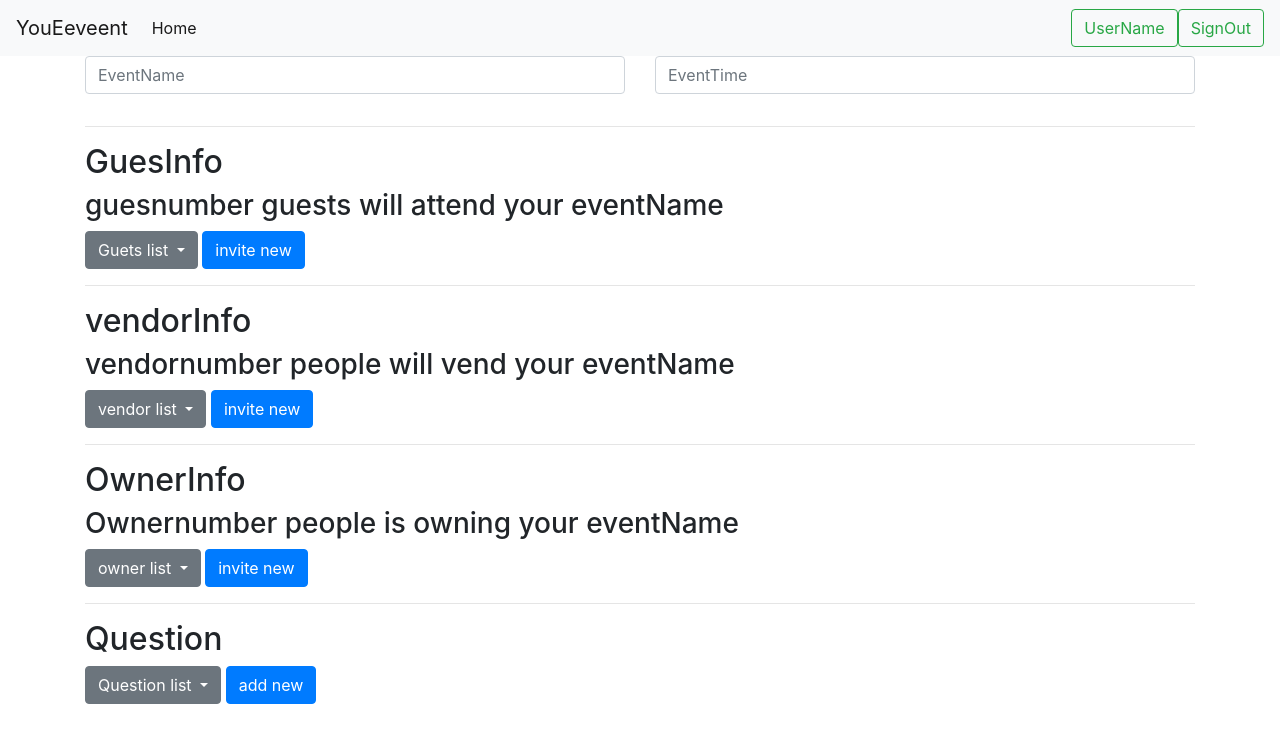
After one commit to yououhan/ECE590_04_HW1_RSVP, a Django app: template mysite/RSVP/templates/RSVP/events_list.html in a window 1280 px wide. The commit adds this page. Shown: the top 743 px of the page. Run offline with Django 3.2, Linux system fonts and the light colour scheme; the template is opened without the code that fills it, so the values that code supplies are empty; some libraries are stand-ins or nearby versions.

Commit message:
little bit change in home html

```diff
--- /dev/null
+++ b/mysite/RSVP/templates/RSVP/events_list.html
@@ -0,0 +1,151 @@
+<!DOCTYPE html>
+<html>
+<head>
+	<title>own event</title>
+
+	<!--the order maters here-->
+	<script src="https://code.jquery.com/jquery-3.2.1.slim.min.js" integrity="sha384-KJ3o2DKtIkvYIK3UENzmM7KCkRr/rE9/Qpg6aAZGJwFDMVNA/GpGFF93hXpG5KkN" crossorigin="anonymous"></script>
+
+    <script src="https://cdnjs.cloudflare.com/ajax/libs/popper.js/1.12.9/umd/popper.min.js" integrity="sha384-ApNbgh9B+Y1QKtv3Rn7W3mgPxhU9K/ScQsAP7hUibX39j7fakFPskvXusvfa0b4Q" crossorigin="anonymous"></script>
+
+	<link rel="stylesheet" href="https://maxcdn.bootstrapcdn.com/bootstrap/4.0.0/css/bootstrap.min.css" integrity="sha384-Gn5384xqQ1aoWXA+058RXPxPg6fy4IWvTNh0E263XmFcJlSAwiGgFAW/dAiS6JXm" crossorigin="anonymous">
+
+	<script src="https://maxcdn.bootstrapcdn.com/bootstrap/4.0.0/js/bootstrap.min.js" integrity="sha384-JZR6Spejh4U02d8jOt6vLEHfe/JQGiRRSQQxSfFWpi1MquVdAyjUar5+76PVCmYl" crossorigin="anonymous"></script>
+
+<!-- Latest compiled and minified JavaScript -->
+
+</head>
+
+<body>
+
+<!--the navbar!!!!!!!!!!!!!!!!!!!!!!!!-->
+    <nav class="navbar navbar-expand-lg navbar-light bg-light">
+      <a class="navbar-brand" href="#">YouEeveent</a>
+      <button class="navbar-toggler" type="button" data-toggle="collapse" data-target="#navbarSupportedContent" aria-controls="navbarSupportedContent" aria-expanded="false" aria-label="Toggle navigation">
+        <span class="navbar-toggler-icon"></span>
+      </button>
+
+      <div class="collapse navbar-collapse" id="navbarSupportedContent">
+        <ul class="navbar-nav mr-auto">
+          <li class="nav-item active">
+            <a class="nav-link" href="#">Home <span class="sr-only">(current)</span></a>
+          </li>
+        </ul>
+        <form class="form-inline my-2 my-lg-0">
+          <button class="btn btn-outline-success my-2 my-sm-0" type="submit">UserName</button>
+          <button class="btn btn-outline-success my-2 my-sm-0" type="submit">SignOut</button>
+        </form>
+      </div>
+    </nav>
+
+<!--the event name and time!!!!!!!!!!!!!!!!!!!!!!!-->
+  <div class="container">
+    <div class="row">
+      <div class="col-md-6 mb-3">
+        <input type="text" class="form-control" placeholder="EventName" value="" required="">
+      </div>
+      <div class="col-md-6 mb-3">
+        <input type="text" class="form-control" placeholder="EventTime" value="" required="">
+      </div>
+    </div>
+
+<hr>
+
+<!--the guestInfo-->
+    <div class="mb-3">
+      <h2>GuesInfo</h2>
+      <h3>
+      	<span>guesnumber</span> guests will attend your <span>eventName</span>
+      </h3>
+<div class="bd-example">
+	<div class="dropdown">
+  		<button class="btn btn-secondary dropdown-toggle" type="button" id="dropdownMenuButton" data-toggle="dropdown" aria-haspopup="true" aria-expanded="false">
+    	Guets list
+  		</button>
+  	 	<div class="dropdown-menu" aria-labelledby="dropdownMenuButton">
+    	<a class="dropdown-item" href="#">Name1</a>
+   		<a class="dropdown-item" href="#">Name2</a>
+    	<a class="dropdown-item" href="#">Namw3</a>
+        </div>
+        <button type="button" class="btn btn-primary" data-toggle="button" aria-pressed="false" autocomplete="off">
+ 		invite new
+		</button>
+
+
+	</div>
+</div>
+<hr>
+
+<!--the vendor Info-->
+<div class="mb-3">
+      <h2>vendorInfo</h2>
+      <h3>
+      	<span>vendornumber</span> people will vend your <span>eventName</span>
+      </h3>
+<div class="bd-example">
+	<div class="dropdown">
+  		<button class="btn btn-secondary dropdown-toggle" type="button" id="dropdownMenuButton" data-toggle="dropdown" aria-haspopup="true" aria-expanded="false">
+    	vendor list
+  		</button>
+  	 	<div class="dropdown-menu" aria-labelledby="dropdownMenuButton">
+    	<a class="dropdown-item" href="#">Name1</a>
+   		<a class="dropdown-item" href="#">Name2</a>
+    	<a class="dropdown-item" href="#">Namw3</a>
+        </div>
+          	<button type="button" class="btn btn-primary" data-toggle="	button" aria-pressed="false" autocomplete="off">
+	 		invite new
+			</button>
+
+	</div>
+</div>
+<hr>
+
+
+<!--the vendorInfo-->
+<div class="mb-3">
+      <h2>OwnerInfo</h2>
+      <h3>
+      	<span>Ownernumber</span> people is owning your <span>eventName</span>
+      </h3>
+<div class="bd-example">
+	<div class="dropdown">
+  		<button class="btn btn-secondary dropdown-toggle" type="button" id="dropdownMenuButton" data-toggle="dropdown" aria-haspopup="true" aria-expanded="false">
+    	owner list
+  		</button>
+  	 	<div class="dropdown-menu" aria-labelledby="dropdownMenuButton">
+    	<a class="dropdown-item" href="#">Name1</a>
+   		<a class="dropdown-item" href="#">Name2</a>
+    	<a class="dropdown-item" href="#">Namw3</a>
+        </div>
+         <button type="button" class="btn btn-primary" data-toggle="button" aria-pressed="false" autocomplete="off">
+ 		invite new
+		</button>
+	</div>
+</div>
+<hr>
+
+<div>
+	<h2>Question</h2>
+</div>
+	<div class="dropdown">
+  		<button class="btn btn-secondary dropdown-toggle" type="button" id="dropdownMenuButton" data-toggle="dropdown" aria-haspopup="true" aria-expanded="false">
+    	Question list
+  		</button>
+  	 	<div class="dropdown-menu" aria-labelledby="dropdownMenuButton">
+    	<a class="dropdown-item" href="#">question1</a>
+   		<a class="dropdown-item" href="#">question2</a>
+    	<a class="dropdown-item" href="#">question3</a>
+        </div>
+         <button type="button" class="btn btn-primary" data-toggle="button" aria-pressed="false" autocomplete="off">
+ 		add new
+		</button>
+	</div>
+
+
+
+
+</div>
+
+
+</body>
+</html>
--- a/mysite/RSVP/templates/RSVP/home.html
+++ b/mysite/RSVP/templates/RSVP/home.html
@@ -48,7 +48,7 @@
 <!--the username!!!!!!!!!!!!!!!!!-->
   <div class="container">
     <div class="text-center">
-      <h1>UER NAME</h1>
+      <h1>{{people.name}}</h1>
       <img src="https://cdn.bulbagarden.net/upload/thumb/e/e2/133Eevee.png/250px-133Eevee.png">
     </div>
     <hr>
```
